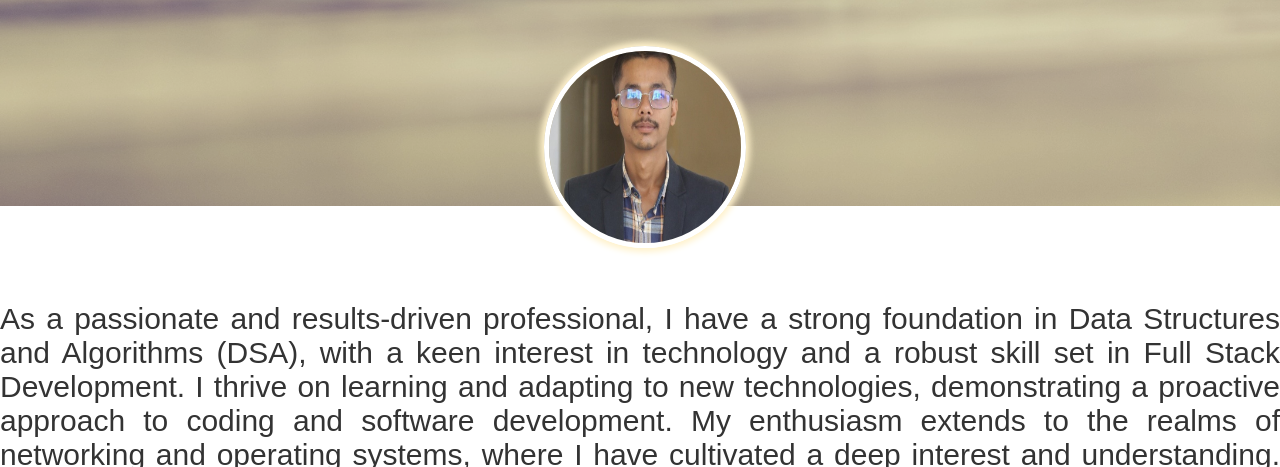
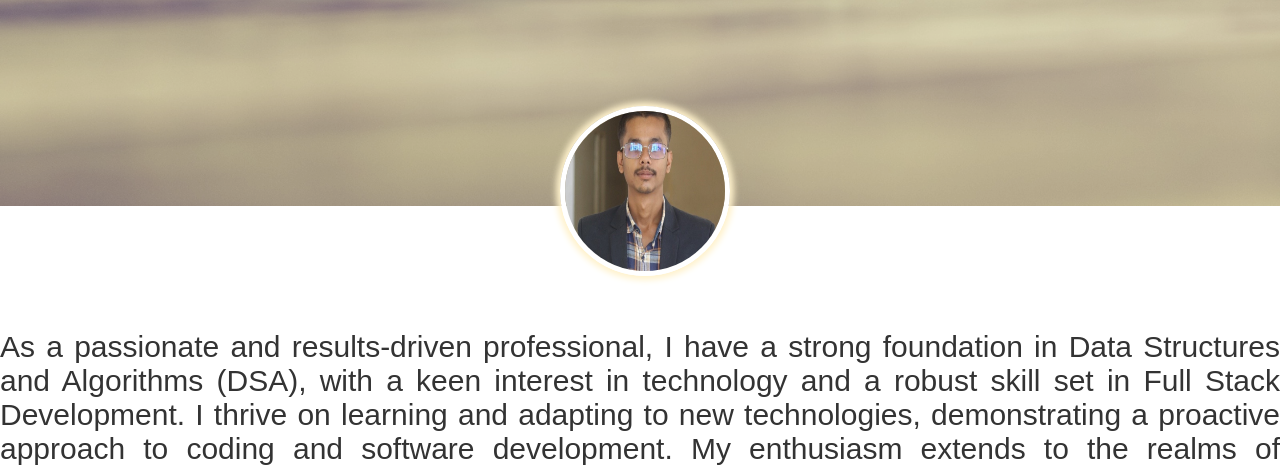
Before and after one commit to adityaRaj369/resumeProject, a plain HTML site: page index.html in a window 1280 px wide. Shown: the part 333-800 px from the top of the page. Drawn offline with nearby package versions, Linux system fonts and the light colour scheme.

Commit message:
removed errors

```diff
--- a/index.html
+++ b/index.html
@@ -12,6 +12,7 @@
     <head>
         <link rel="stylesheet" href="https://cdnjs.cloudflare.com/ajax/libs/animate.css/3.5.2/animate.min.css">
         </head>
+        <link rel="stylesheet" href="https://cdnjs.cloudflare.com/ajax/libs/animate.css/4.1.1/animate.min.css" />
 </head>
 <body>
 
--- a/style.css
+++ b/style.css
@@ -115,9 +115,9 @@ body{
     flex-wrap:wrap;
 } */
 #my-image {
-    height: 12rem;
-    width: 12rem;
-    margin-top: -160px;
+    height: 10rem;
+    width: 10rem;
+    margin-top: -100px;
     margin-bottom: auto;
     margin-left: auto;
     margin-right: auto;
```
